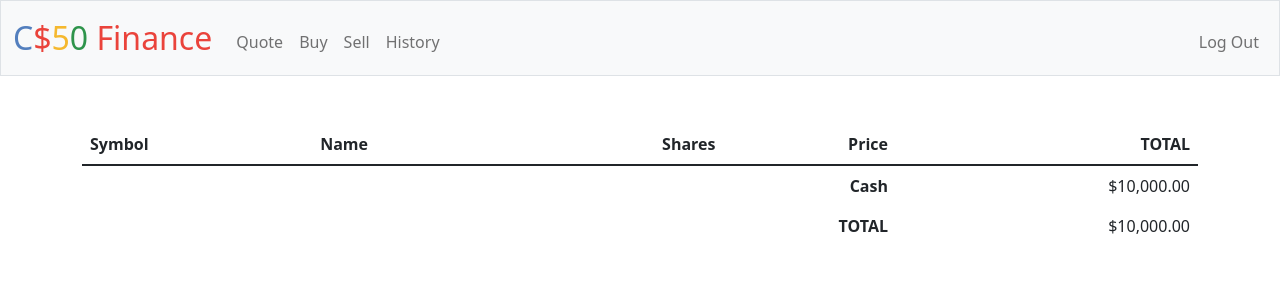
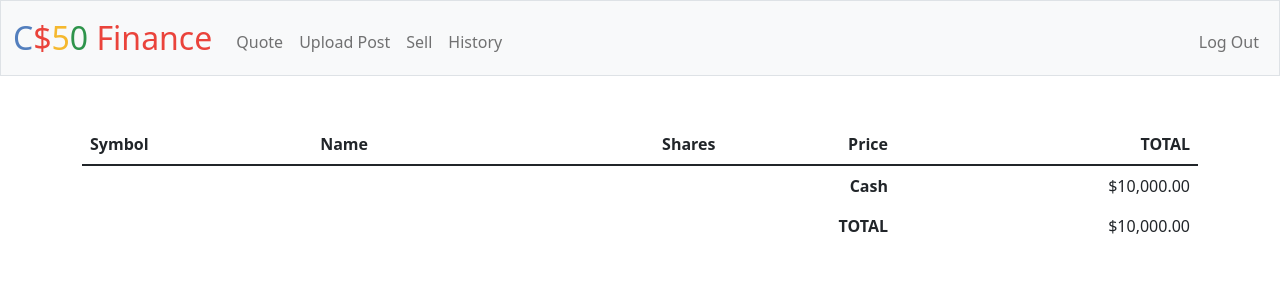
Before and after one commit to mxiang04/The-Annenberg-Review, a Flask app: page / in a window 1280 px wide. Shown: the top 300 px of the page. Run offline with Flask 2, Linux system fonts and the light colour scheme; a user stored in the database is signed in; some libraries are stand-ins or nearby versions.

Commit message:
initial commit

```diff
--- a/app.py
+++ b/app.py
@@ -64,7 +64,7 @@ def index():
     return render_template("index.html", cash=cash, stocks=stocks, total=total)
 
 
-@app.route("/buy", methods=["GET", "POST"])
+@app.route("/upload", methods=["GET", "POST"])
 @login_required
 def upload():
     """Enable user to buy a stock."""
--- a/templates/layout.html
+++ b/templates/layout.html
@@ -1,48 +1,77 @@
 <!DOCTYPE html>
 
 <html lang="en">
-
   <head>
-
-        <meta charset="utf-8">
-        <meta name="viewport" content="initial-scale=1, width=device-width">
+    <meta charset="utf-8" />
+    <meta name="viewport" content="initial-scale=1, width=device-width" />
 
     <!-- http://getbootstrap.com/docs/5.1/ -->
-        <link crossorigin="anonymous" href="https://cdn.jsdelivr.net/npm/bootstrap@5.1.3/dist/css/bootstrap.min.css" integrity="sha384-1BmE4kWBq78iYhFldvKuhfTAU6auU8tT94WrHftjDbrCEXSU1oBoqyl2QvZ6jIW3" rel="stylesheet">
-        <script crossorigin="anonymous" src="https://cdn.jsdelivr.net/npm/bootstrap@5.1.3/dist/js/bootstrap.bundle.min.js" integrity="sha384-ka7Sk0Gln4gmtz2MlQnikT1wXgYsOg+OMhuP+IlRH9sENBO0LRn5q+8nbTov4+1p"></script>
+    <link
+      crossorigin="anonymous"
+      href="https://cdn.jsdelivr.net/npm/bootstrap@5.1.3/dist/css/bootstrap.min.css"
+      integrity="sha384-1BmE4kWBq78iYhFldvKuhfTAU6auU8tT94WrHftjDbrCEXSU1oBoqyl2QvZ6jIW3"
+      rel="stylesheet"
+    />
+    <script
+      crossorigin="anonymous"
+      src="https://cdn.jsdelivr.net/npm/bootstrap@5.1.3/dist/js/bootstrap.bundle.min.js"
+      integrity="sha384-ka7Sk0Gln4gmtz2MlQnikT1wXgYsOg+OMhuP+IlRH9sENBO0LRn5q+8nbTov4+1p"
+    ></script>
 
     <!-- https://favicon.io/emoji-favicons/money-bag/ -->
-        <link href="/static/favicon.ico" rel="icon">
+    <link href="/static/favicon.ico" rel="icon" />
 
-        <link href="/static/styles.css" rel="stylesheet">
+    <link href="/static/styles.css" rel="stylesheet" />
 
     <title>C$50 Finance: {% block title %}{% endblock %}</title>
-
   </head>
 
   <body>
-
     <nav class="bg-light border navbar navbar-expand-md navbar-light">
       <div class="container-fluid">
-                <a class="navbar-brand" href="/"><span class="blue">C</span><span class="red">$</span><span class="yellow">5</span><span class="green">0</span> <span class="red">Finance</span></a>
-                <button aria-controls="navbar" aria-expanded="false" aria-label="Toggle navigation" class="navbar-toggler" data-target="#navbar" data-toggle="collapse" type="button">
+        <a class="navbar-brand" href="/"
+          ><span class="blue">C</span><span class="red">$</span
+          ><span class="yellow">5</span><span class="green">0</span>
+          <span class="red">Finance</span></a
+        >
+        <button
+          aria-controls="navbar"
+          aria-expanded="false"
+          aria-label="Toggle navigation"
+          class="navbar-toggler"
+          data-target="#navbar"
+          data-toggle="collapse"
+          type="button"
+        >
           <span class="navbar-toggler-icon"></span>
         </button>
         <div class="collapse navbar-collapse" id="navbar">
           {% if session["user_id"] %}
           <ul class="navbar-nav me-auto mt-2">
-                            <li class="nav-item"><a class="nav-link" href="/quote">Quote</a></li>
-                            <li class="nav-item"><a class="nav-link" href="/buy">Buy</a></li>
+            <li class="nav-item">
+              <a class="nav-link" href="/quote">Quote</a>
+            </li>
+            <li class="nav-item">
+              <a class="nav-link" href="/upload">Upload Post</a>
+            </li>
             <li class="nav-item"><a class="nav-link" href="/sell">Sell</a></li>
-                            <li class="nav-item"><a class="nav-link" href="/history">History</a></li>
+            <li class="nav-item">
+              <a class="nav-link" href="/history">History</a>
+            </li>
           </ul>
           <ul class="navbar-nav ms-auto mt-2">
-                            <li class="nav-item"><a class="nav-link" href="/logout">Log Out</a></li>
+            <li class="nav-item">
+              <a class="nav-link" href="/logout">Log Out</a>
+            </li>
           </ul>
           {% else %}
           <ul class="navbar-nav ms-auto mt-2">
-                            <li class="nav-item"><a class="nav-link" href="/register">Register</a></li>
-                            <li class="nav-item"><a class="nav-link" href="/login">Log In</a></li>
+            <li class="nav-item">
+              <a class="nav-link" href="/register">Register</a>
+            </li>
+            <li class="nav-item">
+              <a class="nav-link" href="/login">Log In</a>
+            </li>
           </ul>
           {% endif %}
         </div>
@@ -64,7 +93,5 @@
     <footer class="mb-5 small text-center text-muted">
       Data provided by <a href="https://iexcloud.io/">IEX</a>
     </footer>
-
   </body>
-
 </html>
```
Also changed, not shown: 2 other files. Lines whose indentation alone changed are shown as unchanged.
